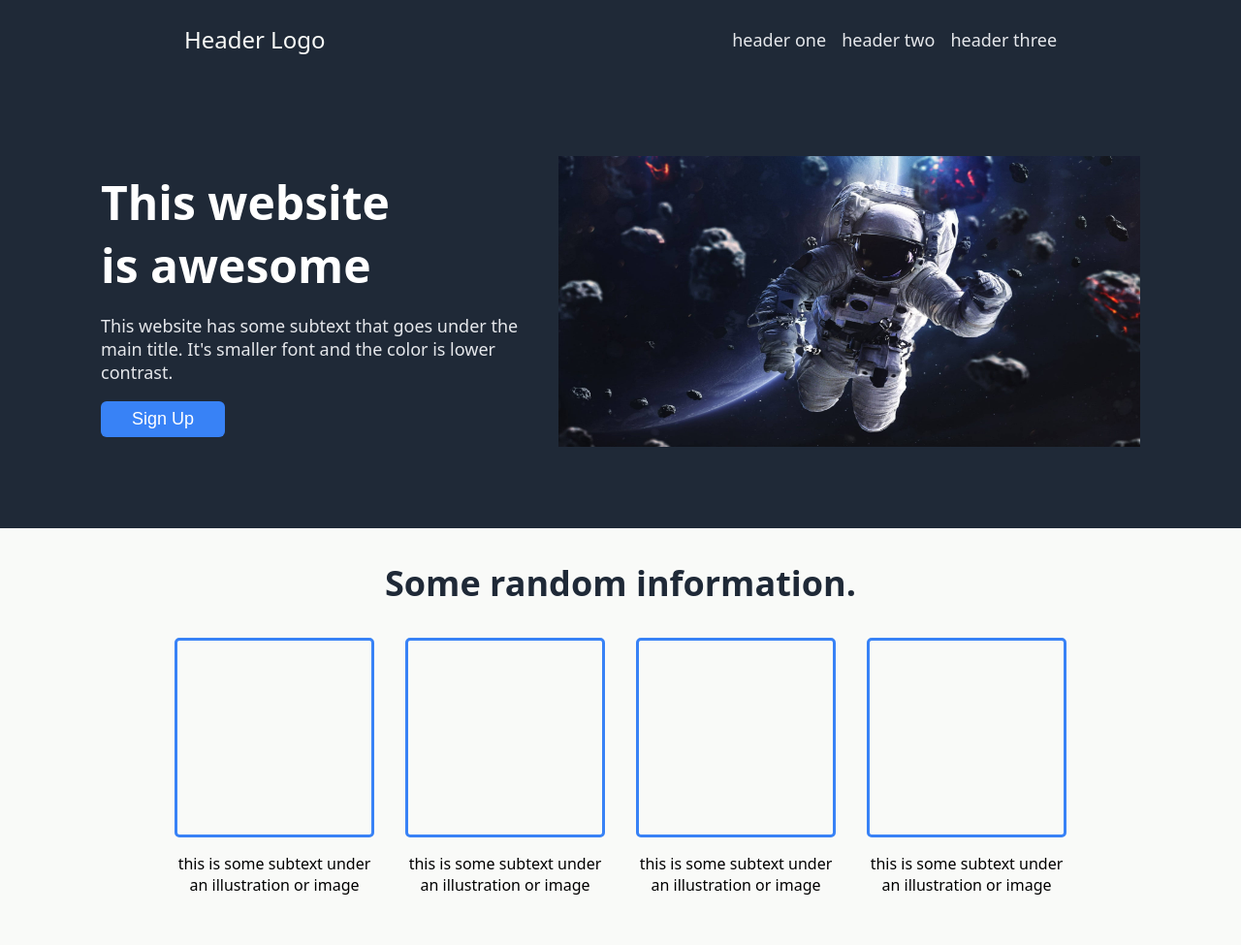
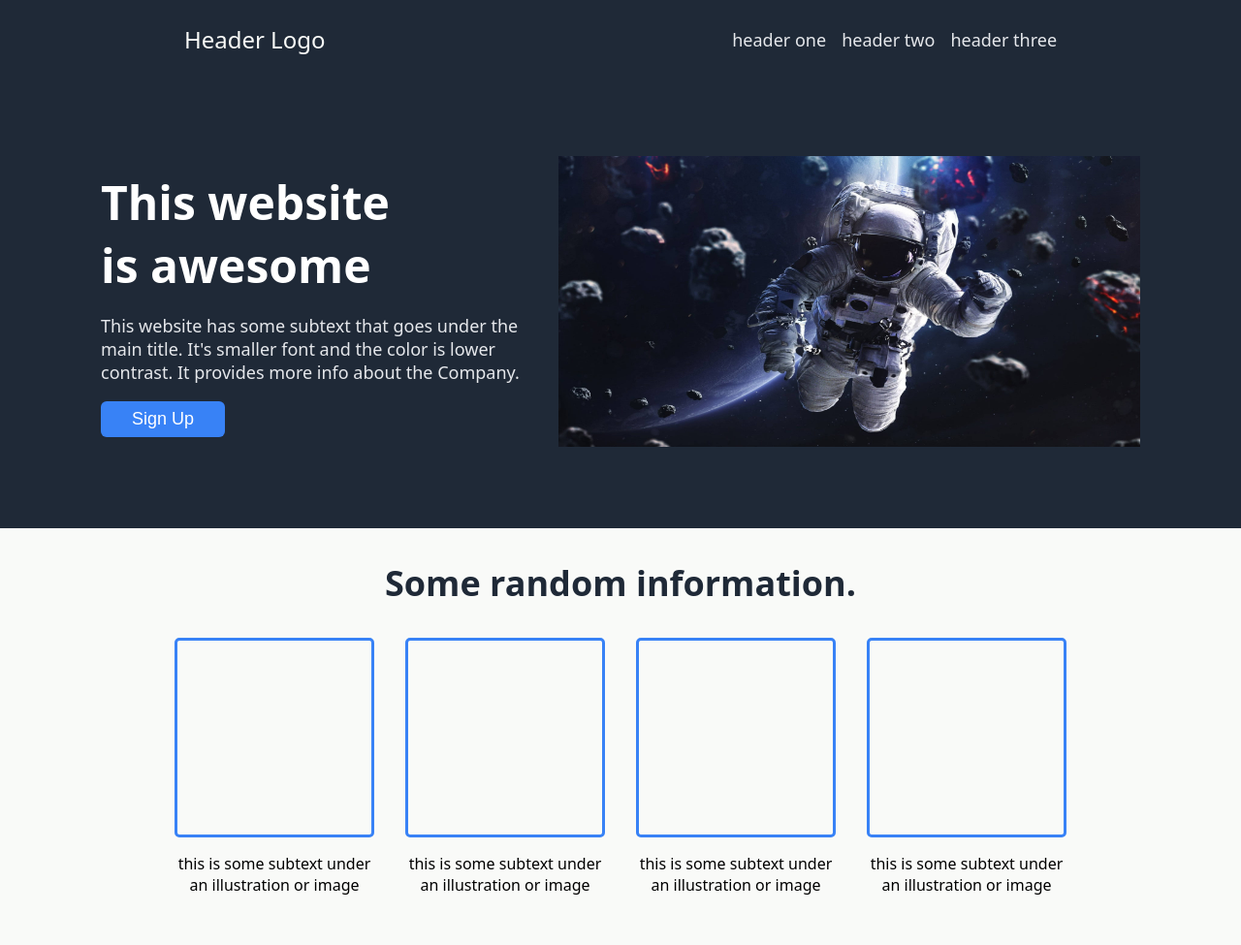
Before and after one commit to JimmieKaba19/Landing-page, a plain HTML site: page index.html in a window 1280 px wide. Shown: the top 975 px of the page at 97% size. Drawn offline with Linux system fonts and the light colour scheme.

Commit message:
Edits in html page
Editing the sub hero text

```diff
--- a/index.html
+++ b/index.html
@@ -27,6 +27,7 @@
                 </h1>
                 <p class="main-subtext">
                     This website has some subtext that goes under the main title. It's smaller font and the color is lower contrast.
+                    It provides more info about the Company.
                 </p>
                 <button class="main-button">
                     Sign Up
```
